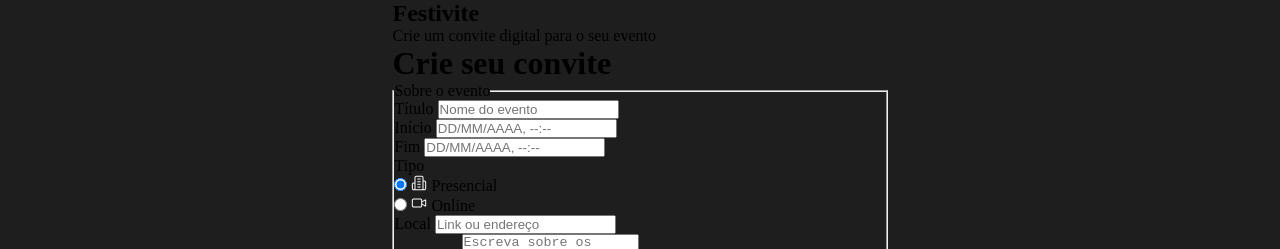
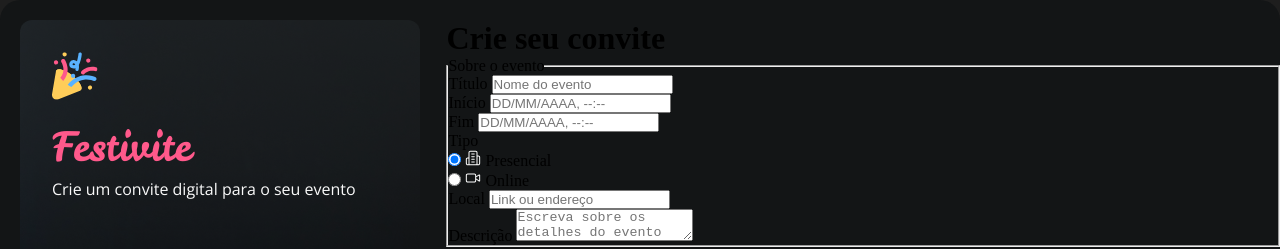
Before and after one commit to LuizaDiasB/formulario-de-convite, a plain HTML site: page index.html in a window 1280 px wide. Shown: the top 249 px of the page. Drawn offline with nearby package versions, Linux system fonts and the light colour scheme.

Commit message:
estilizando layout e aside

```diff
--- a/index.html
+++ b/index.html
@@ -23,6 +23,7 @@
         <aside class="aside-container">
             <div class="logo-container">
                 <div class="logo">
+                    <img src="assets/Logo.svg" alt="confete">
                     <h1>Festivite</h1>
                     <p>Crie um convite digital para o seu evento</p>
                 </div>
--- a/style.css/global.css
+++ b/style.css/global.css
@@ -25,6 +25,7 @@
     --shape-hover: #383D42;
 
     /* text */
+    --text-logo: #FF598B;
     --text-body: #C8CDD0;
     --text-heading: #F9F9F9;
 
--- a/style.css/index.css
+++ b/style.css/index.css
@@ -1 +1,2 @@
 @import url(global.css);
+@import url(layout.css);
--- /dev/null
+++ b/style.css/layout.css
@@ -0,0 +1,39 @@
+#app {
+    width: 80rem;
+    height: 48rem;
+    display:grid;
+    grid-template-columns: 32.78% 67.21%;
+    gap: 1.25rem;
+    padding:1.25rem;
+    border-radius: 1.25rem;
+    background-color: var(--shape-background);
+}
+
+aside {
+    width: 25rem;
+    height: 45.5rem;
+    background-image: url(../assets/Background.png);
+    background-size: cover;
+    border-radius: .75rem;
+}
+
+.logo-container {
+    margin: 2rem;
+
+    & img {
+        width: 2.865rem;
+        height: 3rem;
+        margin-bottom: 1rem;
+    }
+
+    & h1 {
+        font: var(--logo);
+        color: var(--text-logo);
+    }
+
+    & p {
+        margin-top: .25rem;
+        color: var(--text-heading);
+        font: var(--body-md);
+    }
+}
```
